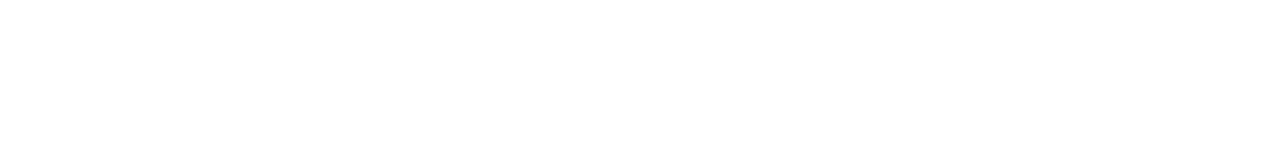
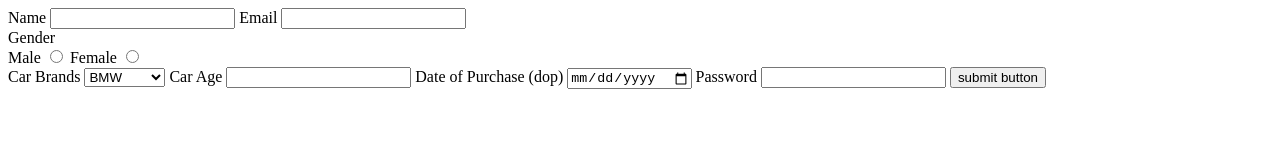
Before and after one commit to acciojob/car-insurance-form-FrOz3nFir3, a website: page main.html in a window 1280 px wide. Drawn offline with Linux system fonts and the light colour scheme.

Commit message:
making html form only

```diff
--- a/main.html
+++ b/main.html
@@ -7,7 +7,46 @@
 </head>
 
 <body>
+
 	<!-- the entire body must be written by student -->
+	<form method="post">
+		<label for="name">Name</label>
+		<input id="name" type="text" required>
+
+
+		<label for="email">Email</label>
+		<input id="email" type="email" required>
+
+		<div id ="gender">
+			<label for="gender">Gender</label>
+			<div>
+				<label for="male">Male</label>
+				<input type="radio" id="male" name="gender" value="Male" required/>
+
+				<label for="female">Female</label>
+				<input type="radio" id="female" name="gender" value="Female" />
+			</div>
+		</div>
+
+		<label for="cars">Car Brands</label>
+		<select name="cars" id="cars">
+			<option value="BMW">BMW</option>
+			<option value="Audi">Audi</option>
+			<option value="Mercedez">Mercedez</option>
+		</select>
+
+		<label for="carage">Car Age</label>
+		<input id="carage" type="number" required>
+
+		<label for="dop">Date of Purchase (dop)</label>
+	    <input type="date" id="dop" name="DOB" required>
+
+		<label for="password">Password</label>
+		<input id="password" type="text" required>
+
+
+		<button id="submit" type='submit'>submit button</button>
+	</form>
     <script type="text/javascript" src="./script.js">
 </script>
 
```
